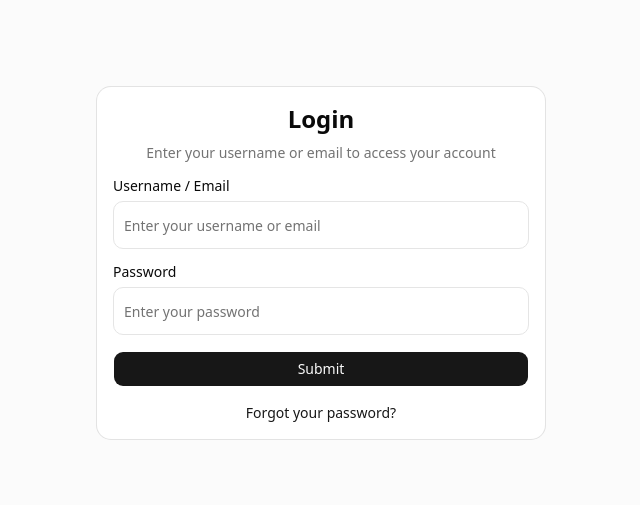
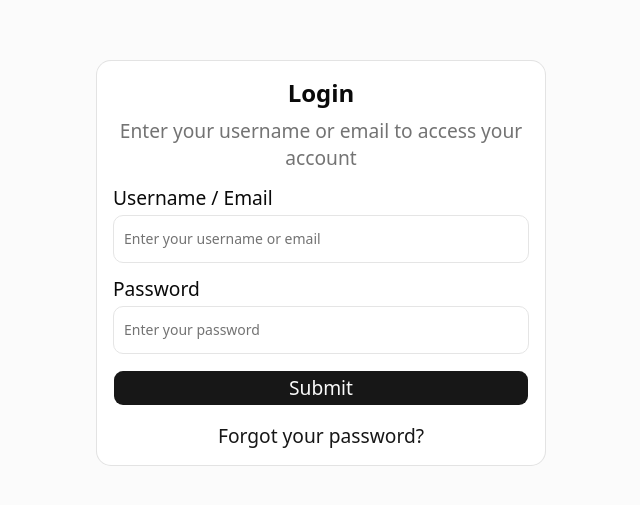
Before and after one commit to Beldion/Coop, a React (Vite) app: page /login in a window 1280 px wide. Shown: the part 137-642 px from the top of the page, without its empty margins (319-959 px from the left). Built offline with nearby package versions, Linux system fonts and the light colour scheme; no server answers.

Commit message:
feedback

```diff
--- a/src/App.css
+++ b/src/App.css
@@ -5,8 +5,7 @@
 
 @custom-variant dark (&:is(.dark *));
 #root {
- width: 100%;
-
+  width: 100%;
 }
 
 :root {
@@ -79,7 +78,7 @@
 }
 
 @theme inline {
-  --font-sans: 'Geist Variable', sans-serif;
+  --font-sans: "Geist Variable", sans-serif;
   --color-sidebar-ring: var(--sidebar-ring);
   --color-sidebar-border: var(--sidebar-border);
   --color-sidebar-accent-foreground: var(--sidebar-accent-foreground);
@@ -131,3 +130,13 @@
     @apply font-sans;
   }
 }
+
+.disabled\:opacity-50 {
+  &:disabled {
+    opacity: 100%;
+  }
+}
+
+.text-sm {
+  font-size: 1.2rem;
+}
--- a/src/components/appLayout.jsx
+++ b/src/components/appLayout.jsx
@@ -85,7 +85,7 @@ export function AppLayout({ children }) {
           {/* User section */}
           <div className="p-4 border-t border-border">
             <Link to="/profile">
-              <div className="flex items-center gap-3 mb-4">
+              <div className="flex items-center gap-3 mb-4 p-3 rounded-sm hover:bg-gray-200">
                 <div className="flex-shrink-0 w-10 h-10 bg-primary/10 rounded-full flex items-center justify-center">
                   <span className="text-sm font-medium text-primary">
                     {user?.first_name &&
--- a/src/pages/profilePage.jsx
+++ b/src/pages/profilePage.jsx
@@ -103,7 +103,7 @@ const ProfilePage = () => {
               onChange={(e) => handleInputChange("first_name", e.target.value)}
               disabled={!isEditing}
               className={`${
-                !isEditing ? "bg-gray-50 cursor-not-allowed" : ""
+                !isEditing ? "bg-gray-50 cursor-not-allowed " : ""
               } transition-all`}
               placeholder="Enter first name"
             />
```
